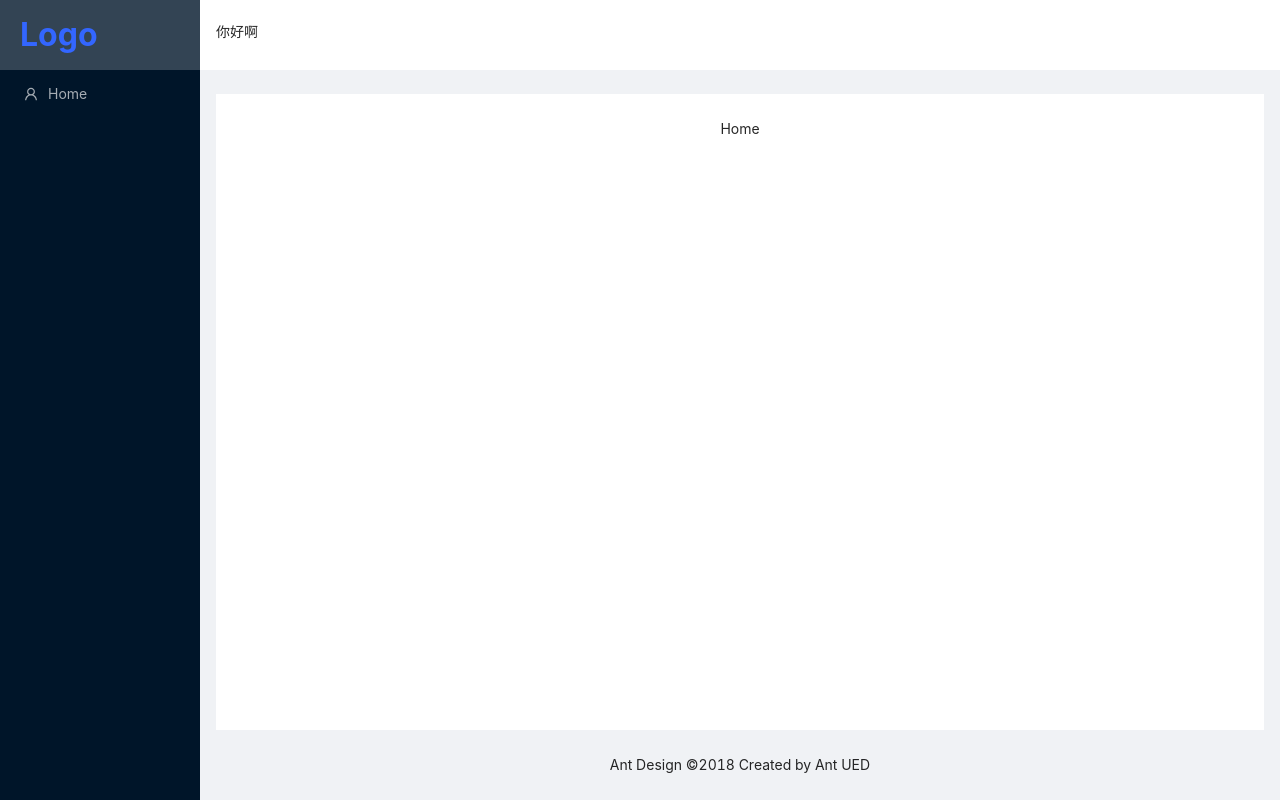
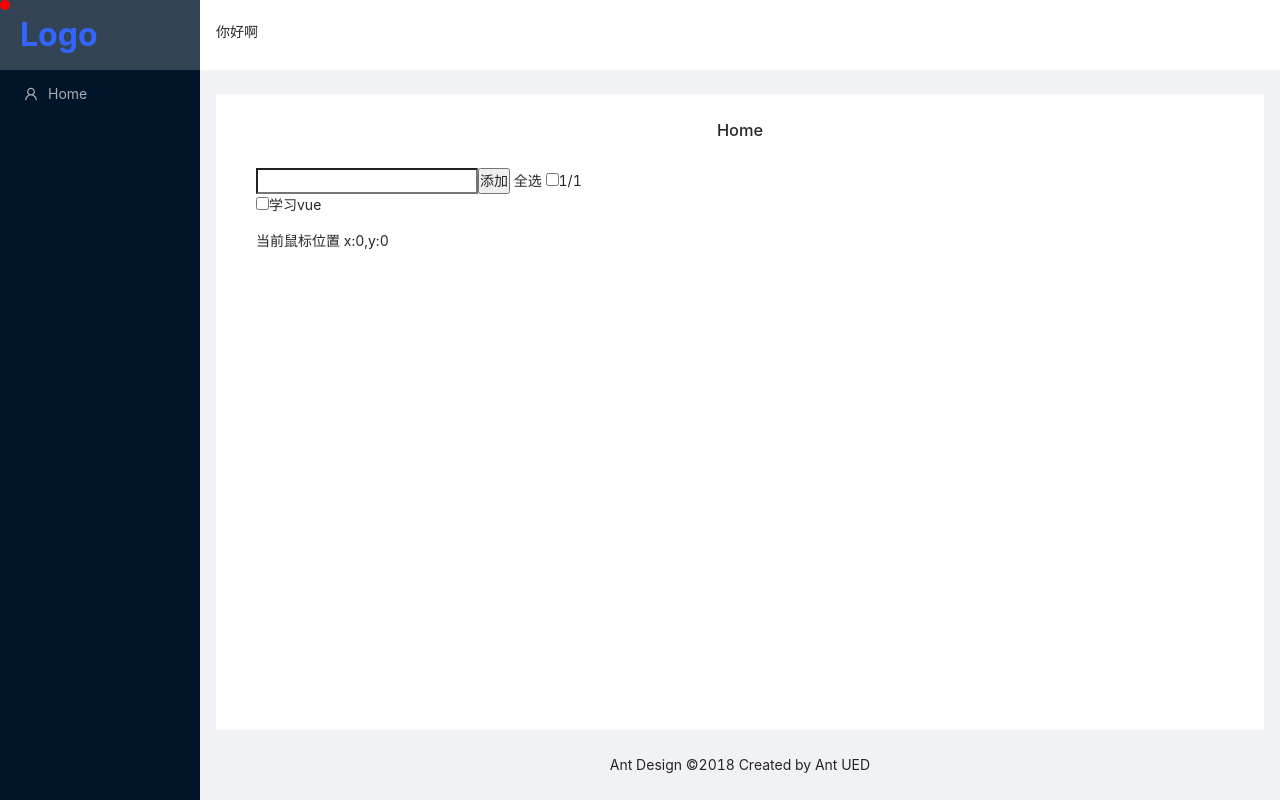
Before and after one commit to zhangxinyong12/vite-vue3, a Vue app: page / in a window 1280 px wide. Built offline with nearby package versions, Linux system fonts and the light colour scheme.

Commit message:
feat: todoList

```diff
--- a/src/styles/common.scss
+++ b/src/styles/common.scss
@@ -5,3 +5,12 @@
 .blue {
   color: $blue;
 }
+
+* {
+  margin: 0;
+  padding: 0;
+}
+
+ul {
+  list-style: none;
+}
--- /dev/null
+++ b/src/utils/index.ts
@@ -0,0 +1,7 @@
+import useMouse from './useMouse'
+import useStorage from './useStoreage'
+
+export {
+  useMouse,
+  useStorage
+}
--- /dev/null
+++ b/src/utils/useMouse.ts
@@ -0,0 +1,21 @@
+import { onMounted, onUnmounted, ref } from 'vue'
+
+export default function useMouse() {
+  const x = ref(0)
+  const y = ref(0)
+
+  function update(e: MouseEvent) {
+    x.value = e.pageX
+    y.value = e.pageY
+  }
+
+  onMounted(() => {
+    window.addEventListener('mousemove', update)
+  })
+
+  onUnmounted(() => {
+    window.removeEventListener('mousemove', update)
+  })
+
+  return { x, y }
+}
--- /dev/null
+++ b/src/utils/useStoreage.ts
@@ -0,0 +1,9 @@
+import { ref, watchEffect } from 'vue'
+
+export default function useStorage(name: string, value: any, defaultVal?: any) {
+  const data = ref(JSON.parse(localStorage.getItem(name) as any) || value || defaultVal)
+  watchEffect(() => {
+    localStorage.setItem(name, JSON.stringify(data.value))
+  })
+  return data
+}
--- a/src/views/home/index.tsx
+++ b/src/views/home/index.tsx
@@ -1,10 +1,17 @@
 import { defineComponent } from 'vue'
-
+import TodoListVue from './todoList.vue'
 export default defineComponent({
   props: {},
   emits: [],
-  components: {},
+  components: {
+    TodoListVue,
+  },
   setup(props, ctx) {
-    return () => <div>Home</div>
+    return () => (
+      <div>
+        <h1>Home</h1>
+        <TodoListVue></TodoListVue>
+      </div>
+    )
   },
 })
--- /dev/null
+++ b/src/views/home/todoList.vue
@@ -0,0 +1,49 @@
+<template>
+  <div class="todo-list">
+    <div>
+      <input type="text" v-model="title" />
+      <button @click="addTodo">添加</button>
+      <button v-if="active < all" @click="clear">清理</button>
+      <span>
+        全选
+        <input type="checkbox" v-model="allDone" />
+        <span>{{ active }}/{{ all }}</span>
+      </span>
+    </div>
+    <ul v-if="todos.length">
+      <li v-for="(item, index) of todos" :key="item.title + index">
+        <input type="checkbox" v-model="item.done" />
+        <span>{{ item.title }}</span>
+      </li>
+    </ul>
+    <div v-else>暂无数据</div>
+    <div>当前鼠标位置 x:{{ x }},y:{{ y }}</div>
+    <div
+      class="mouse"
+      :style="{ transform: `translate(${x}px, ${y}px)` }"
+    ></div>
+  </div>
+</template>
+<script lang="ts" setup>
+import { useMouse } from '@/utils'
+import { computed, ref } from 'vue'
+import useTodos from './useTodos'
+
+const { title, todos, addTodo, clear, active, all, allDone } = useTodos()
+const { x, y } = useMouse()
+</script>
+<style lang="scss" scoped>
+.todo-list {
+  text-align: left;
+  padding: 16px;
+}
+.mouse {
+  width: 10px;
+  height: 10px;
+  background: $red;
+  border-radius: 50%;
+  position: fixed;
+  top: 0;
+  left: 0;
+}
+</style>
--- /dev/null
+++ b/src/views/home/useTodos.ts
@@ -0,0 +1,49 @@
+import { computed, ref, watchEffect } from 'vue'
+import useStorage from '@/utils/useStoreage'
+
+type TodoItem = {
+  title: string,
+  done: boolean
+}
+
+function useTodos() {
+  const title = ref('')
+  const todos = useStorage('todos', [{ title: '学习vue', done: false }])
+
+  function addTodo() {
+    todos.value.push({
+      title: title.value,
+      done: false,
+    })
+    title.value = ''
+  }
+
+  function clear() {
+    todos.value = todos.value.filter((item: TodoItem) => !item.done)
+  }
+
+  watchEffect(() => {
+    localStorage.setItem('todos', JSON.stringify(todos.value))
+  })
+  const active = computed(() => {
+    console.log(todos.value)
+
+    return todos.value.filter((item: TodoItem) => !item.done).length
+  })
+
+  const all = computed(() => todos.value.length)
+  const allDone = computed({
+    get: function () {
+      return active.value === 0
+    },
+    set: function (val: boolean) {
+      todos.value.forEach((el: TodoItem) => {
+        el.done = val
+      })
+    },
+  })
+
+  return { title, todos, addTodo, clear, active, all, allDone }
+}
+
+export default useTodos
--- a/tsconfig.json
+++ b/tsconfig.json
@@ -13,7 +13,10 @@
     "baseUrl": ".",
     "paths": {
       "@/*": ["src/*"]
-    }
+    },
+    /* noImplicitAny的值为true或false，如果我们没有为一些值设置明确的类型，编译器会默认认为这个值为any，
+    如果noImplicitAny的值为true的话。则没有明确的类型会报错。默认值为false */
+    "noImplicitAny": true,
   },
 
   "include": ["src/**/*.ts", "src/**/*.d.ts", "src/**/*.tsx", "src/**/*.vue"]
```
Also changed, not shown: .eslintrc.js.
